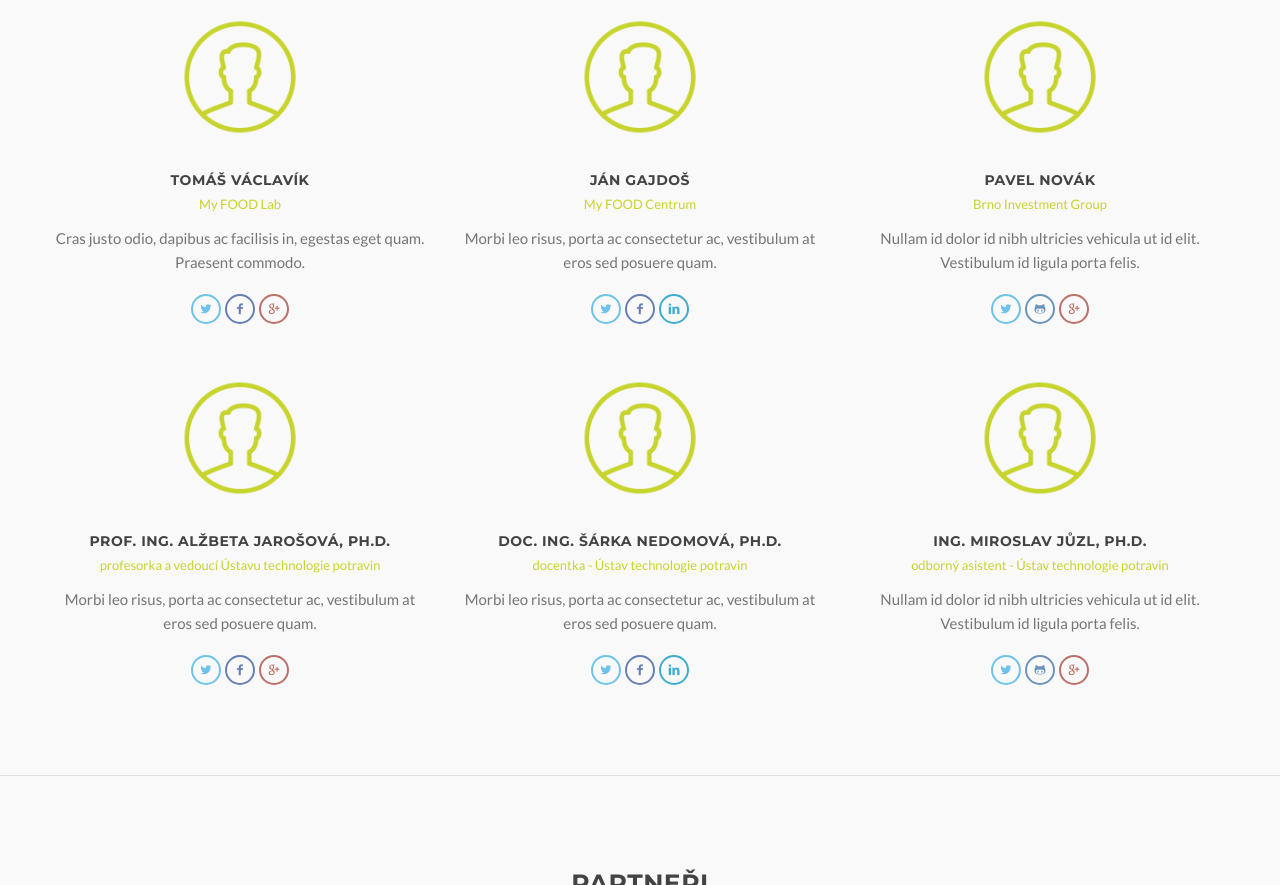
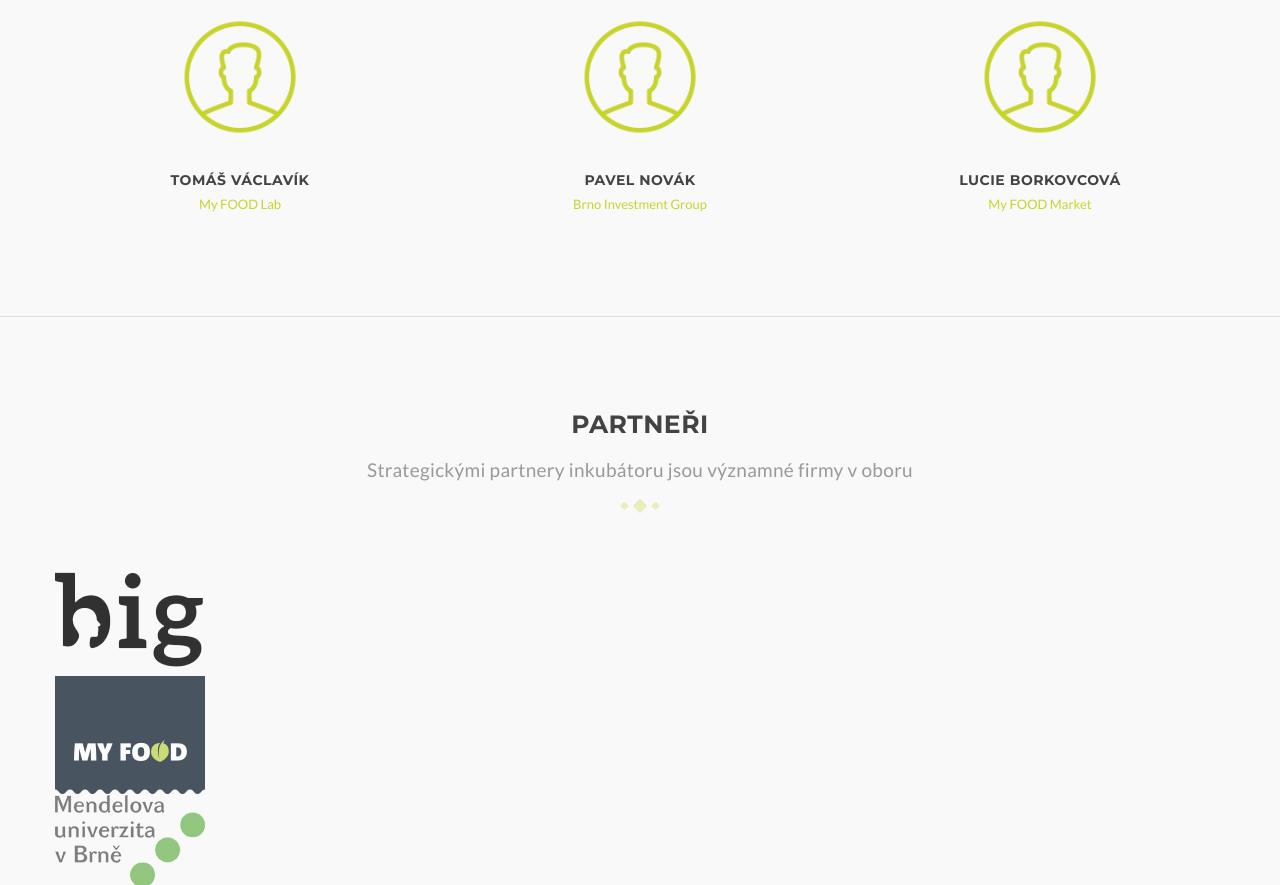
Before and after one commit to brnoinvestmentgroup/myfoodlab, a plain HTML site: page onas.html in a window 1280 px wide. Shown: the part 1072-1957 px from the top of the page. Drawn offline with Linux system fonts and the light colour scheme; some packages are replaced by stand-ins of ours; a script that the page names is missing; files whose address does not match are found by name.

Commit message:
uprava obsahu sekce onas

```diff
--- a/onas.html
+++ b/onas.html
@@ -102,71 +102,16 @@
                 <figure><img src="style/images/art/face.png" alt="" /></figure>
                 <h4 class="post-title">Tomáš Václavík</h4>
                 <div class="meta">My FOOD Lab</div>
-                <p>Cras justo odio, dapibus ac facilisis in, egestas eget quam. Praesent commodo.</p>
-                <ul class="social">
-                    <li><a href="#"><i class="icon-s-twitter"></i></a></li>
-                    <li><a href="#"><i class="icon-s-facebook"></i></a></li>
-                    <li><a href="#"><i class="icon-s-gplus"></i></a></li>
-                </ul>
-            </div>
-            <div class="col-sm-4 text-center">
-                <figure><img src="style/images/art/face.png" alt="" /></figure>
-                <h4 class="post-title">Ján Gajdoš</h4>
-                <div class="meta">My FOOD Centrum</div>
-                <p>Morbi leo risus, porta ac consectetur ac, vestibulum at eros sed posuere quam.</p>
-                <ul class="social">
-                    <li><a href="#"><i class="icon-s-twitter"></i></a></li>
-                    <li><a href="#"><i class="icon-s-facebook"></i></a></li>
-                    <li><a href="#"><i class="icon-s-linkedin"></i></a></li>
-                </ul>
             </div>
             <div class="col-sm-4 text-center">
                 <figure><img src="style/images/art/face.png" alt="" /></figure>
                 <h4 class="post-title">Pavel Novák</h4>
                 <div class="meta">Brno Investment Group</div>
-                <p>Nullam id dolor id nibh ultricies vehicula ut id elit. Vestibulum id ligula porta felis.</p>
-                <ul class="social">
-                    <li><a href="#"><i class="icon-s-twitter"></i></a></li>
-                    <li><a href="#"><i class="icon-s-github"></i></a></li>
-                    <li><a href="#"><i class="icon-s-gplus"></i></a></li>
-                </ul>
-            </div>
-        </div>
-        <div class="divide20"></div>
-        <div class="divide20"></div>
-        <div class="row grid-view">
-            <div class="col-sm-4 text-center">
-                <figure><img src="style/images/art/face.png" alt="" /></figure>
-                <h4 class="post-title">Prof. Ing. Alžbeta Jarošová, Ph.D.</h4>
-                <div class="meta">profesorka a vedoucí Ústavu technologie potravin</div>
-                <p>Morbi leo risus, porta ac consectetur ac, vestibulum at eros sed posuere quam.</p>
-                <ul class="social">
-                    <li><a href="#"><i class="icon-s-twitter"></i></a></li>
-                    <li><a href="#"><i class="icon-s-facebook"></i></a></li>
-                    <li><a href="#"><i class="icon-s-gplus"></i></a></li>
-                </ul>
             </div>
             <div class="col-sm-4 text-center">
                 <figure><img src="style/images/art/face.png" alt="" /></figure>
-                <h4 class="post-title">doc. Ing. Šárka Nedomová, Ph.D.</h4>
-                <div class="meta">docentka - Ústav technologie potravin</div>
-                <p>Morbi leo risus, porta ac consectetur ac, vestibulum at eros sed posuere quam.</p>
-                <ul class="social">
-                    <li><a href="#"><i class="icon-s-twitter"></i></a></li>
-                    <li><a href="#"><i class="icon-s-facebook"></i></a></li>
-                    <li><a href="#"><i class="icon-s-linkedin"></i></a></li>
-                </ul>
-            </div>
-            <div class="col-sm-4 text-center">
-                <figure><img src="style/images/art/face.png" alt="" /></figure>
-                <h4 class="post-title">Ing. Miroslav Jůzl, Ph.D.</h4>
-                <div class="meta">odborný asistent - Ústav technologie potravin</div>
-                <p>Nullam id dolor id nibh ultricies vehicula ut id elit. Vestibulum id ligula porta felis.</p>
-                <ul class="social">
-                    <li><a href="#"><i class="icon-s-twitter"></i></a></li>
-                    <li><a href="#"><i class="icon-s-github"></i></a></li>
-                    <li><a href="#"><i class="icon-s-gplus"></i></a></li>
-                </ul>
+                <h4 class="post-title">Lucie Borkovcová</h4>
+                <div class="meta">My FOOD Market</div>
             </div>
         </div>
     </div>
```
